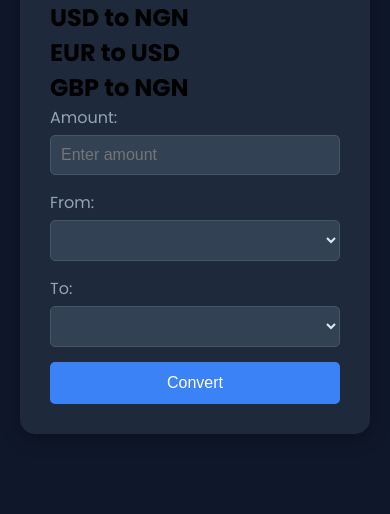
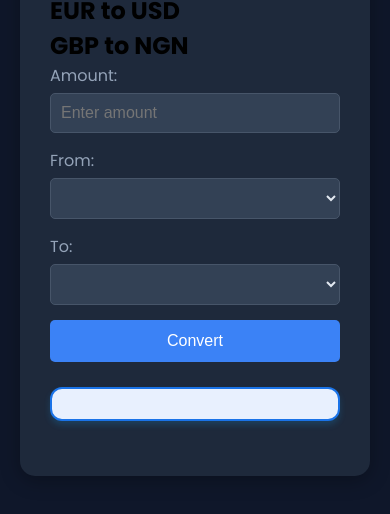
Before and after one commit to martin-X220/CURRENCY-CONVERTER, a plain HTML site: page index.html in a window 390 px wide. Shown: the part 302-816 px from the top of the page. Drawn offline with Linux system fonts and the light colour scheme; no server answers.

Commit message:
make result more visible with css

```diff
--- a/script.js
+++ b/script.js
@@ -59,4 +59,8 @@
   const convertedAmount = (amount * rate).toFixed(2);
 
   result.textContent = `${amount} ${fromCurrencyValue} = ${convertedAmount} ${toCurrencyValue}`;
+  result.classList.add("show");
+  setTimeout(() => {
+    result.classList.remove("show");
+  }, 5000);
 }
--- a/style.css
+++ b/style.css
@@ -85,9 +85,38 @@
   transform: translateY(-2px);
 }
 
-.result {
-  margin-top: 20px;
+/*Make the conversion result BIG and visible */
+#result, .result, #output{
+  font-size: 2rem;
+  font-weight: 700;
+  color: #1a73e8;
+  background: #e8f0fe;
+  padding: 20px;
+  border-radius: 12px;
   text-align: center;
-  font-size: 1.2rem;
-  color: var(--text-primary);
+  margin: 25px 0;
+  border: 2px solid #1a73e8;
+  box-shadow: 0 4px 6px rgba(26, 155, 232, 0.2);
+  transition:all 0.3s ease;
 }
+
+/* Add a pulse animation to the result when it updates */
+#result.show {
+  animation: pulse 0.5s ease-in-out;
+}
+
+
+@keyframes pulse {
+  0% { transform: scale(1);
+    box-shadow: 0 4px 6px rgba(26, 155, 232, 0.2); }
+  50% { transform: scale(1.05); }
+  100% { transform: scale(1); }
+}
+
+/* Make mobile look good too */
+@media (max-width: 600px) {
+  #result, .result, #output {
+    font-size: 1.5rem;
+    padding: 15px;
+  }
+}
```
